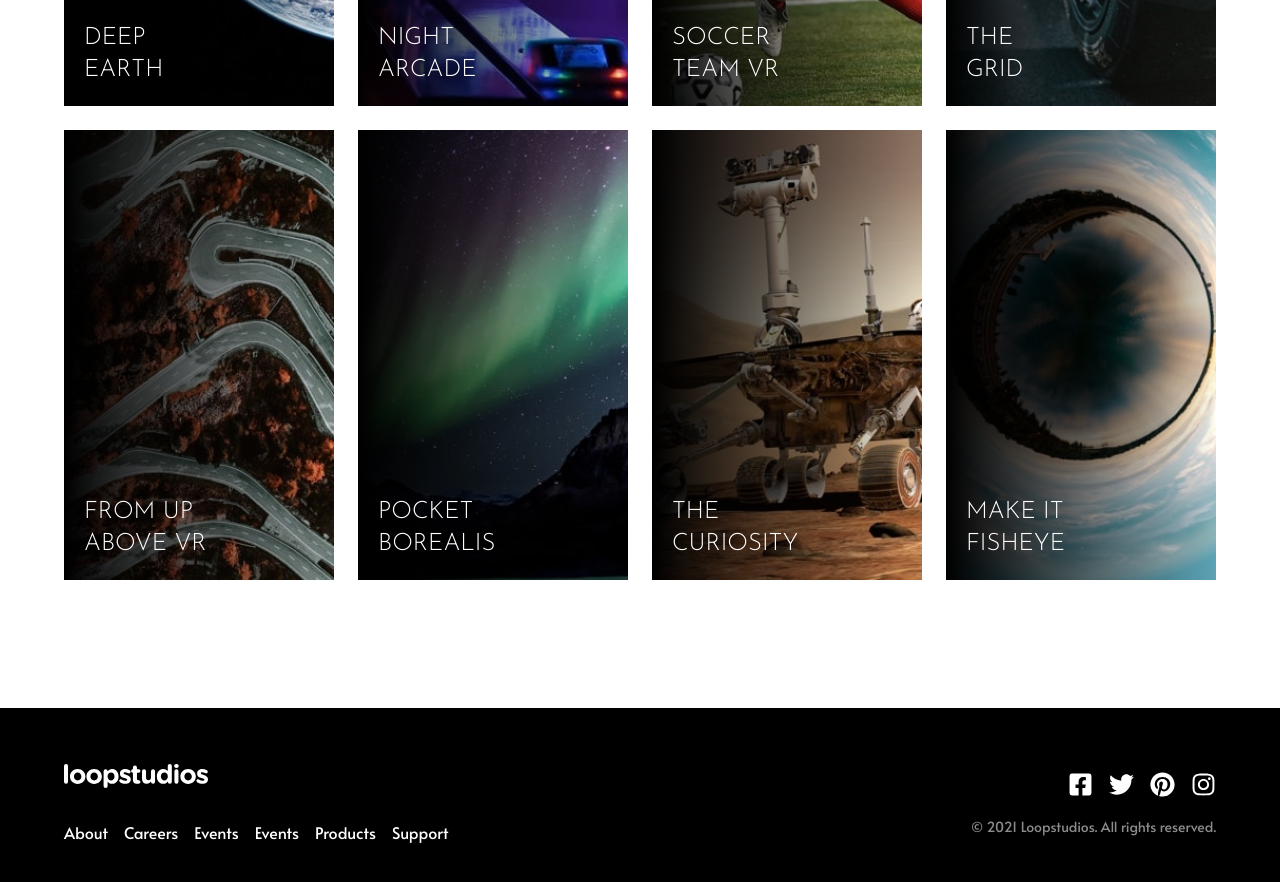
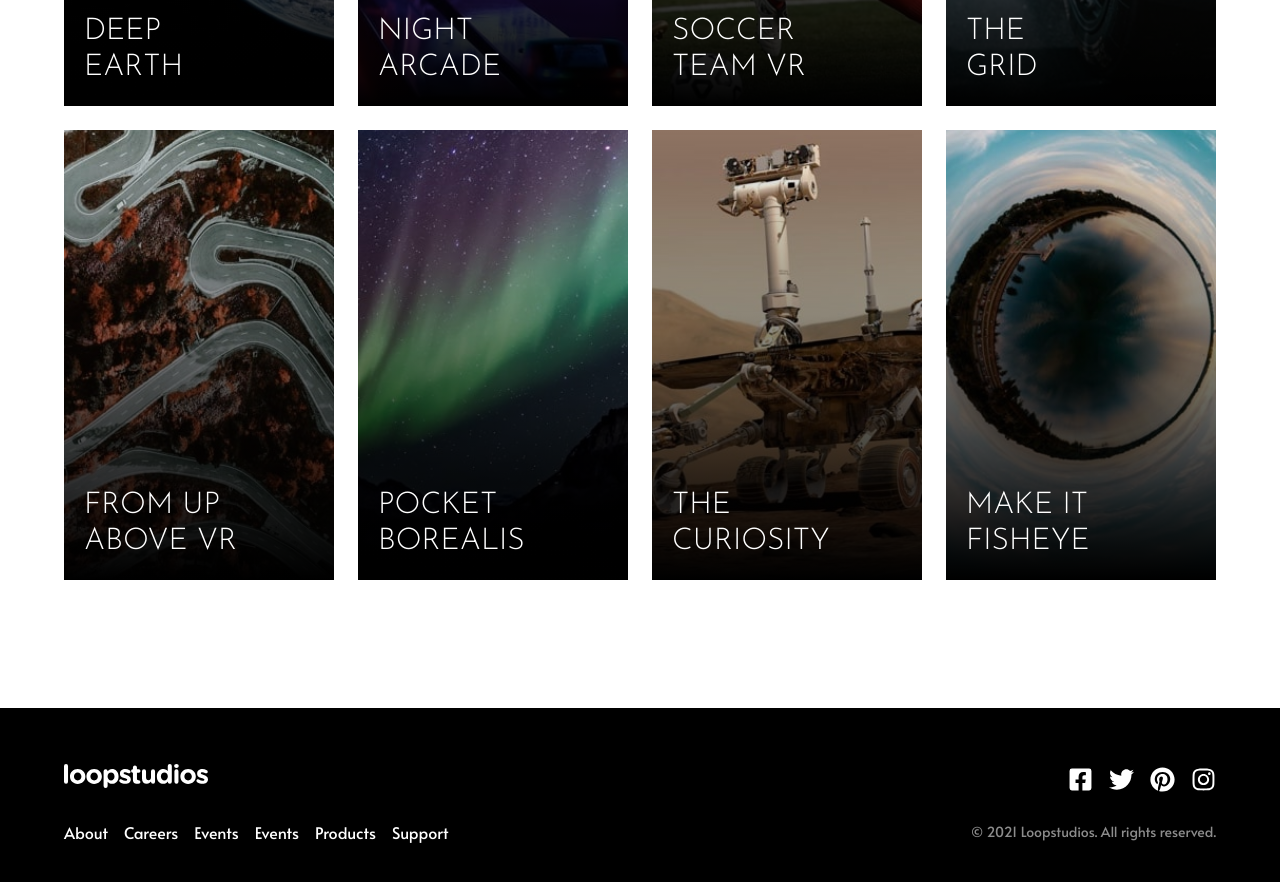
Before and after one commit to boedegoat/fm-loopstudios-landing-page, a React (Vite) app: page / in a window 1280 px wide. Shown: the part 1820-2702 px from the top of the page. Built offline with nearby package versions, Linux system fonts and the light colour scheme.

Commit message:
Add hover styles

```diff
--- a/src/components/Footer.tsx
+++ b/src/components/Footer.tsx
@@ -10,26 +10,38 @@ export default function Footer() {
           <img src={Logo} alt='loopstudios logo' className='w-36' />
           {/* links */}
           <div className='flex flex-col items-center space-y-4 mt-8 lg:space-x-4 lg:flex-row lg:space-y-0'>
-            <a href='#'>About</a>
-            <a href='#'>Careers</a>
-            <a href='#'>Events</a>
-            <a href='#'>Events</a>
-            <a href='#'>Products</a>
-            <a href='#'>Support</a>
+            <a href='#' className='nav-links'>
+              About
+            </a>
+            <a href='#' className='nav-links'>
+              Careers
+            </a>
+            <a href='#' className='nav-links'>
+              Events
+            </a>
+            <a href='#' className='nav-links'>
+              Events
+            </a>
+            <a href='#' className='nav-links'>
+              Products
+            </a>
+            <a href='#' className='nav-links'>
+              Support
+            </a>
           </div>
         </div>
         <div className='mt-10 lg:mt-0'>
           <div className='flex justify-center space-x-4 lg:justify-end'>
-            <a href='#'>
+            <a href='#' className='social-links'>
               <FaFacebookSquare size={25} />
             </a>
-            <a href='#'>
+            <a href='#' className='social-links'>
               <FaTwitter size={25} />
             </a>
-            <a href='#'>
+            <a href='#' className='social-links'>
               <FaPinterest size={25} />
             </a>
-            <a href='#'>
+            <a href='#' className='social-links'>
               <FaInstagram size={25} />
             </a>
           </div>
--- a/src/components/Navbar.tsx
+++ b/src/components/Navbar.tsx
@@ -63,12 +63,24 @@ function MobileMenu({ showMobileNav }: { showMobileNav: boolean }) {
 function NavbarLinks() {
   return (
     <>
-      <a href='#'>About</a>
-      <a href='#'>Careers</a>
-      <a href='#'>Events</a>
-      <a href='#'>Events</a>
-      <a href='#'>Products</a>
-      <a href='#'>Support</a>
+      <a href='#' className='nav-links'>
+        About
+      </a>
+      <a href='#' className='nav-links'>
+        Careers
+      </a>
+      <a href='#' className='nav-links'>
+        Events
+      </a>
+      <a href='#' className='nav-links'>
+        Events
+      </a>
+      <a href='#' className='nav-links'>
+        Products
+      </a>
+      <a href='#' className='nav-links'>
+        Support
+      </a>
     </>
   )
 }
--- a/src/global.css
+++ b/src/global.css
@@ -96,18 +96,29 @@
   }
 }
 
+.nav-links:hover {
+  box-shadow: 0 20px 0 -11px white;
+}
+
 .hero-section {
   @apply relative h-[650px] bg-img-hero-mobile md:bg-img-hero-desktop text-white;
 }
 
 .creation-item {
-  @apply relative block text-left p-5 pt-10 font-josefin uppercase text-xl text-white
+  @apply relative block text-left p-5 pt-10 font-josefin uppercase text-xl text-white transition-colors ease-out duration-500
   lg:flex-[20%] lg:h-[450px] lg:flex lg:flex-col
-  before:absolute before:inset-0 before:bg-gradient-to-r before:from-black before:to-transparent;
+  before:absolute before:inset-0 before:bg-gradient-to-r before:from-black before:to-transparent before:transition-colors
+  before:duration-300 before:ease-out
+  lg:before:bg-gradient-to-t
+  hover:before:bg-white/60 hover:before:from-transparent hover:text-black;
 }
 .creation-item p {
-  @apply relative lg:mt-auto lg:text-2xl;
+  @apply relative lg:mt-auto lg:text-3xl;
 }
 .creation-see-all {
-  @apply uppercase border border-black px-10 py-2 tracking-[0.2em];
+  @apply uppercase border border-black px-10 py-2 tracking-[0.2em] hover:bg-black hover:text-white transition-colors;
 }
+
+.social-links {
+  @apply border-b-2 pb-2 border-transparent hover:border-white;
+}
```
